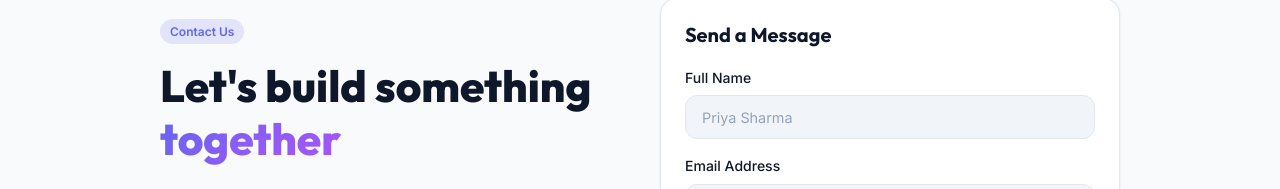
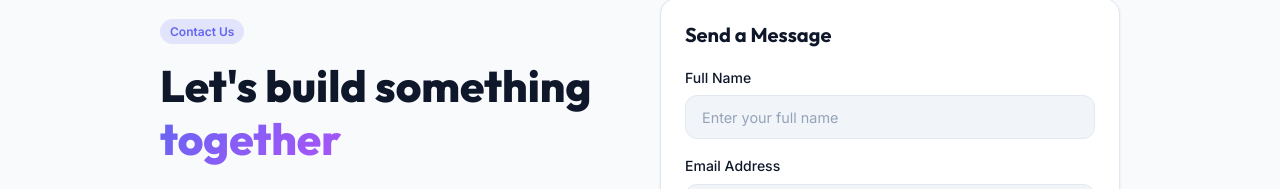
Before and after one commit to santhoshkumars19/AI-Business-Growth-Consultant, a Next.js app in the folder growthiq/: page /contact in a window 1280 px wide. Shown: the part 122-311 px from the top of the page. Built offline with nearby package versions, Linux system fonts and the light colour scheme; no server answers.

Commit message:
fix: replace Priya Sharma placeholder with Enter your full name in register and contact pages

```diff
--- a/growthiq/app/auth/register/page.tsx
+++ b/growthiq/app/auth/register/page.tsx
@@ -103,7 +103,7 @@ export default function RegisterPage() {
           <form onSubmit={handleSubmit} style={{ display: 'flex', flexDirection: 'column', gap: 16 }}>
             <div className="input-group">
               <label className="input-label">Full Name</label>
-              <input className="input" type="text" placeholder="Priya Sharma" value={form.name} onChange={e => set('name', e.target.value)} required />
+              <input className="input" type="text" placeholder="Enter your full name" value={form.name} onChange={e => set('name', e.target.value)} required />
             </div>
             <div className="input-group">
               <label className="input-label">Email address</label>
--- a/growthiq/app/contact/page.tsx
+++ b/growthiq/app/contact/page.tsx
@@ -105,7 +105,7 @@ export default function ContactPage() {
               <form onSubmit={handleSubmit} style={{ display: 'flex', flexDirection: 'column', gap: 16 }}>
                 <div className="input-group">
                   <label className="input-label">Full Name</label>
-                  <input className="input" value={name} onChange={e => setName(e.target.value)} required placeholder="Priya Sharma" />
+                  <input className="input" value={name} onChange={e => setName(e.target.value)} required placeholder="Enter your full name" />
                 </div>
                 <div className="input-group">
                   <label className="input-label">Email Address</label>
```
